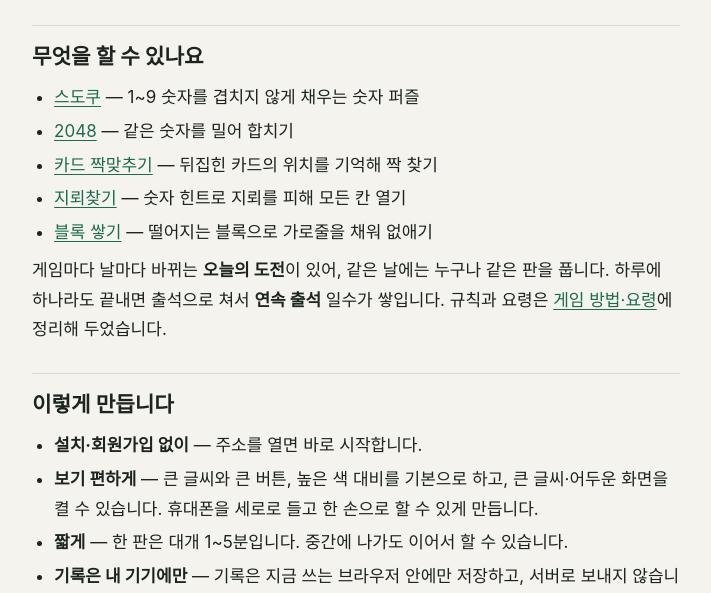
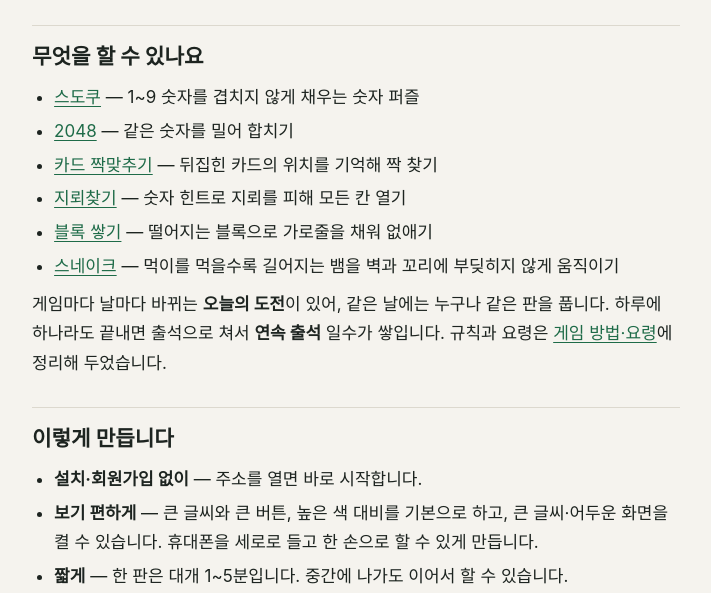
Before and after one commit to tugman77/maeil-game, a plain HTML site: page about.html in a window 1280 px wide. Shown: the part 179-772 px from the top of the page, without its empty margins (284-995 px from the left). Drawn offline with Linux system fonts and the light colour scheme.

Commit message:
소개: 스네이크 추가
Co-Authored-By: Claude Opus 5.5 <noreply@anthropic.com>

```diff
--- a/about.html
+++ b/about.html
@@ -31,6 +31,7 @@
       <li><a href="memory/">카드 짝맞추기</a> — 뒤집힌 카드의 위치를 기억해 짝 찾기</li>
       <li><a href="minesweeper/">지뢰찾기</a> — 숫자 힌트로 지뢰를 피해 모든 칸 열기</li>
       <li><a href="blocks/">블록 쌓기</a> — 떨어지는 블록으로 가로줄을 채워 없애기</li>
+      <li><a href="snake/">스네이크</a> — 먹이를 먹을수록 길어지는 뱀을 벽과 꼬리에 부딪히지 않게 움직이기</li>
     </ul>
     <p>게임마다 날마다 바뀌는 <strong>오늘의 도전</strong>이 있어, 같은 날에는 누구나 같은 판을 풉니다. 하루에 하나라도 끝내면 출석으로 쳐서 <strong>연속 출석</strong> 일수가 쌓입니다. 규칙과 요령은 <a href="guide/">게임 방법·요령</a>에 정리해 두었습니다.</p>
 
```
